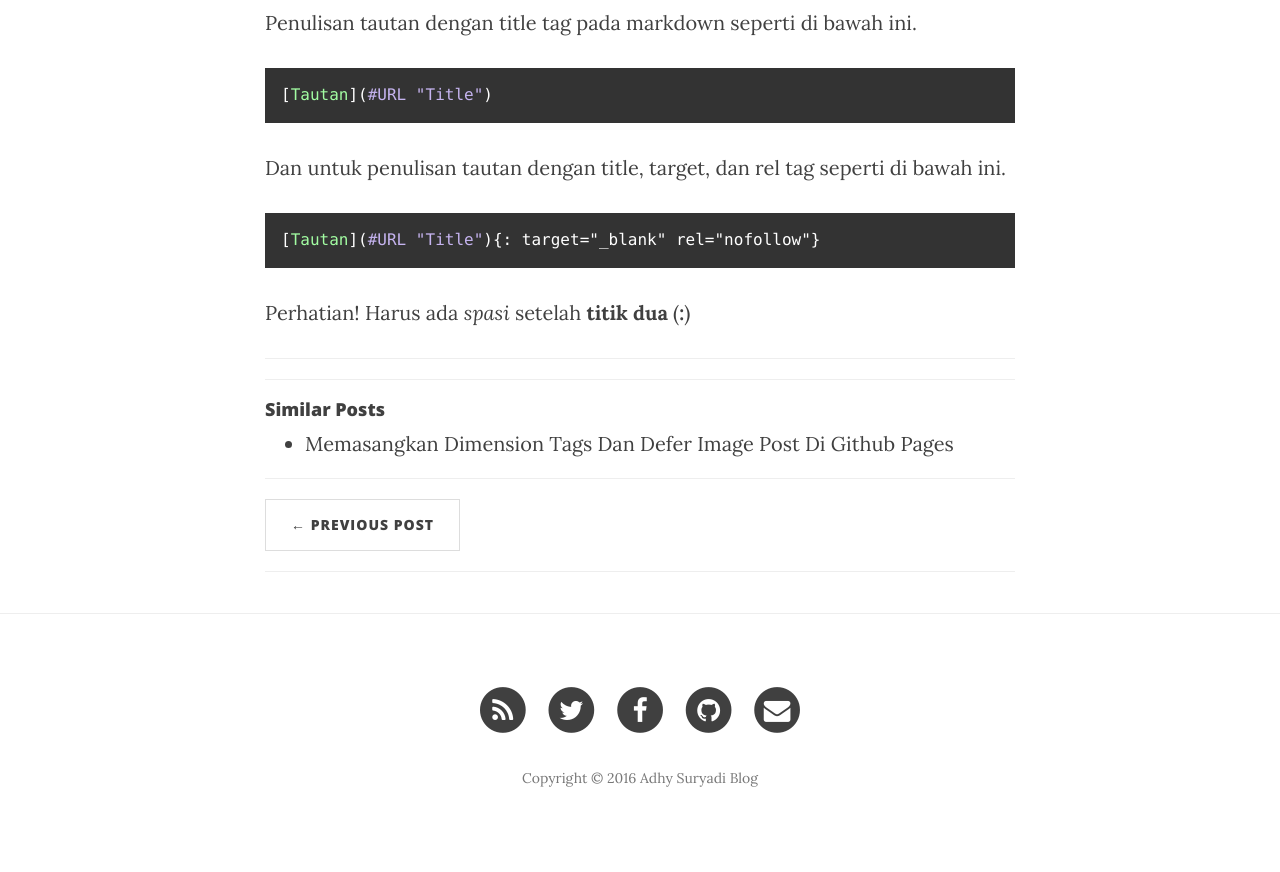
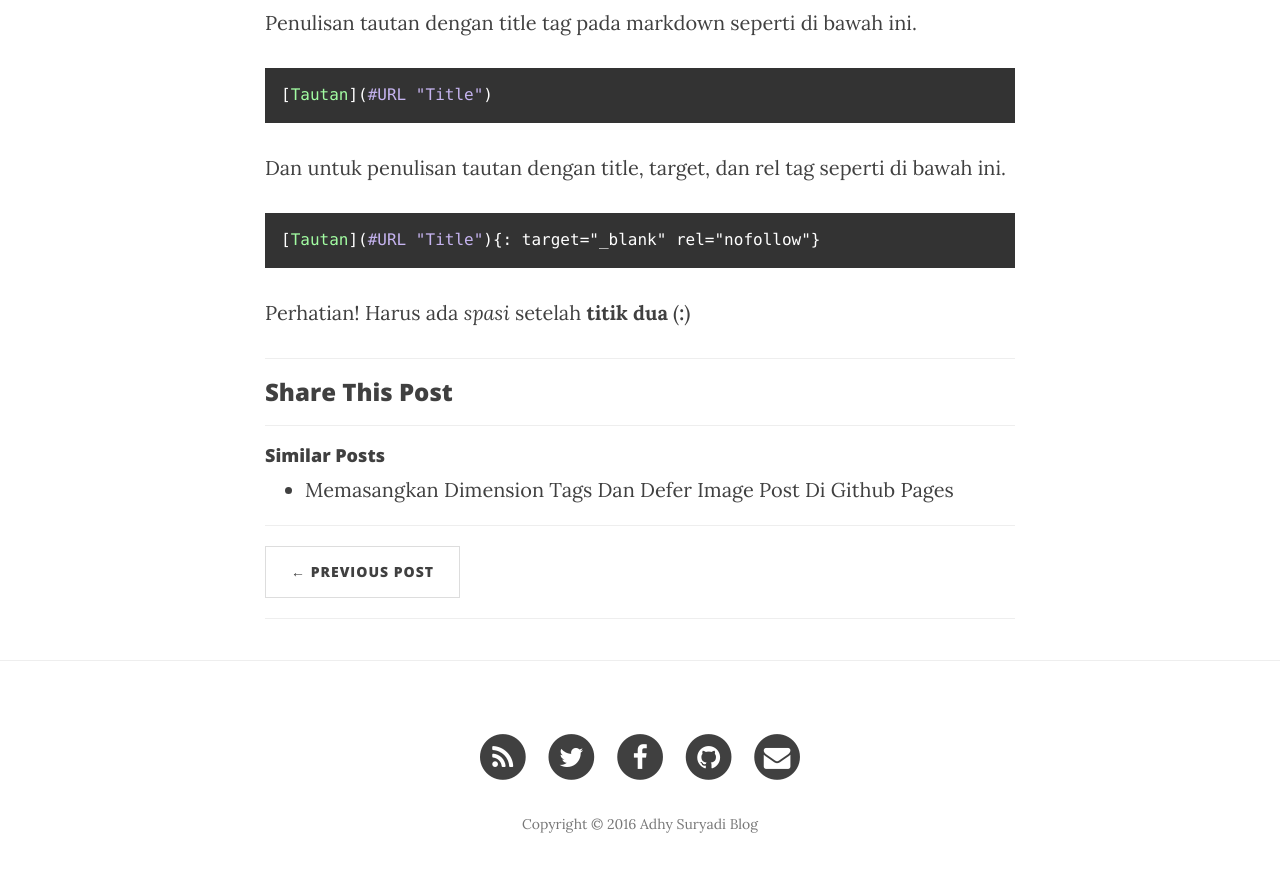
Before and after one commit to KompiAjaib/kompiajaib.github.io, a Jekyll site: the page built from _posts/2016-06-04-membuat-link-terbuka-di-tab-baru.markdown, in a window 1280 px wide and 900 px high, scrolled down 1141 px. Shown: the top 872 px of the window. Built offline with Jekyll 4.4.1, drawn with Linux system fonts in a browser that asks for light colours; nearby versions of some CDN libraries; comment, search, counter and statistics services are not loaded.

Commit message:
Update share_count.html

```diff
--- a/_includes/share_count.html
+++ b/_includes/share_count.html
@@ -1,3 +1,4 @@
+<h3>Share This Post</h3>
 <div class="don-share" data-limit="3">
   <div class="don-share-total"></div>
   <div class="don-share-facebook"></div>
```
